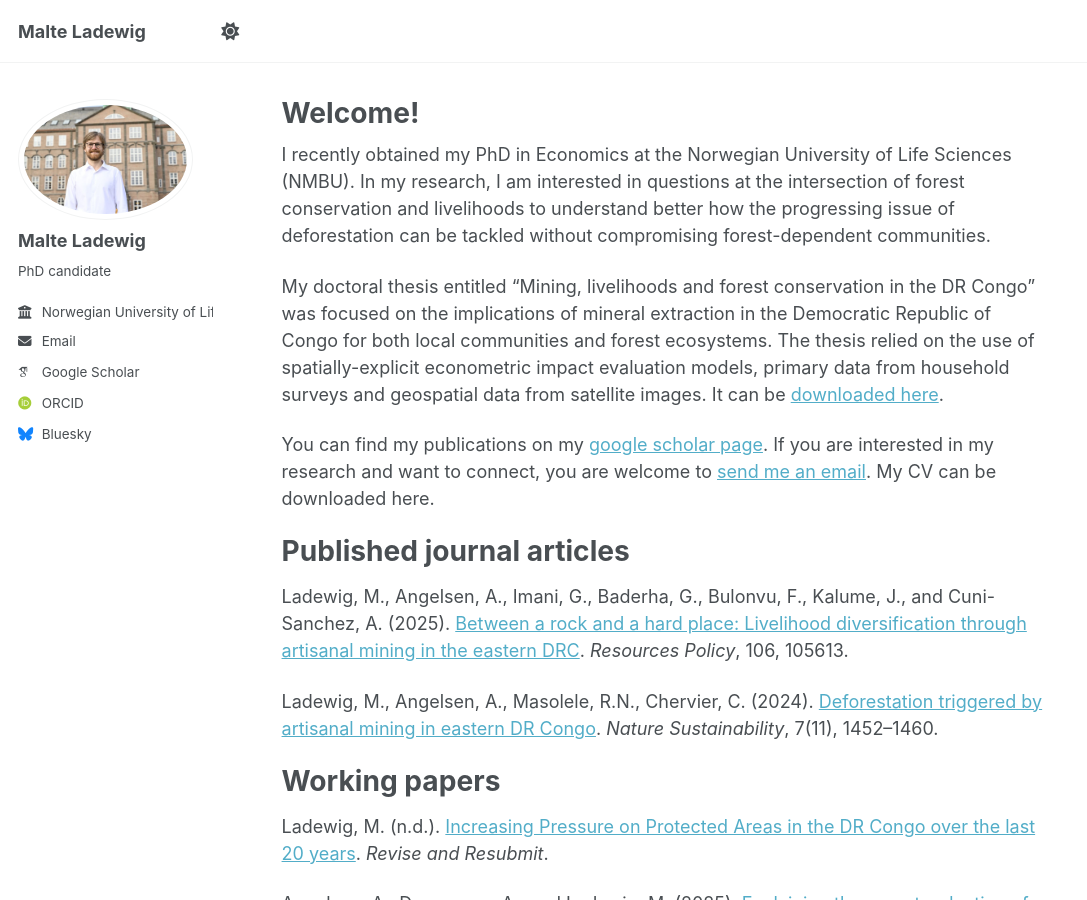
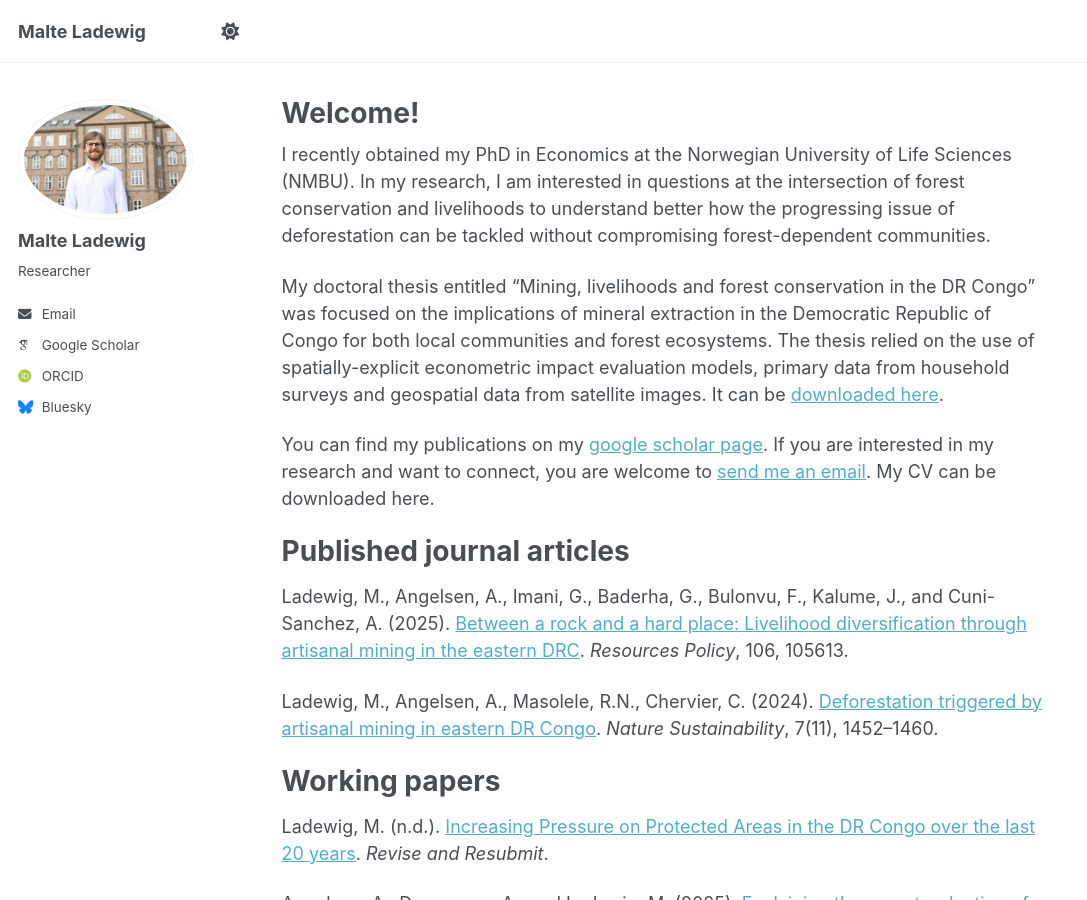
Before and after one commit to maladewig/maladewig.github.io, a Jekyll site: the page built from _pages/about.md, in a window 1280 px wide and 900 px high. Shown: the whole window, without its empty margins (0-1087 px from the left). Built offline with Jekyll 4.4.1, drawn with Linux system fonts in a browser that asks for light colours; some web fonts are replaced.

Commit message:
Update _config.yml

```diff
--- a/_config.yml
+++ b/_config.yml
@@ -25,9 +25,9 @@ author:
   avatar           : "photo.jpg"
   name             : "Malte Ladewig"
   pronouns         : # example: "she/her"
-  bio              : "PhD candidate"
+  bio              : "Researcher"
   location         : #"Earth"
-  employer         : "Norwegian University of Life Sciences (NMBU)"
+  employer         : #"Norwegian University of Life Sciences (NMBU)"
   uri              : # URL
   email            : "malte.ladewig@nmbu.no"
 
```
